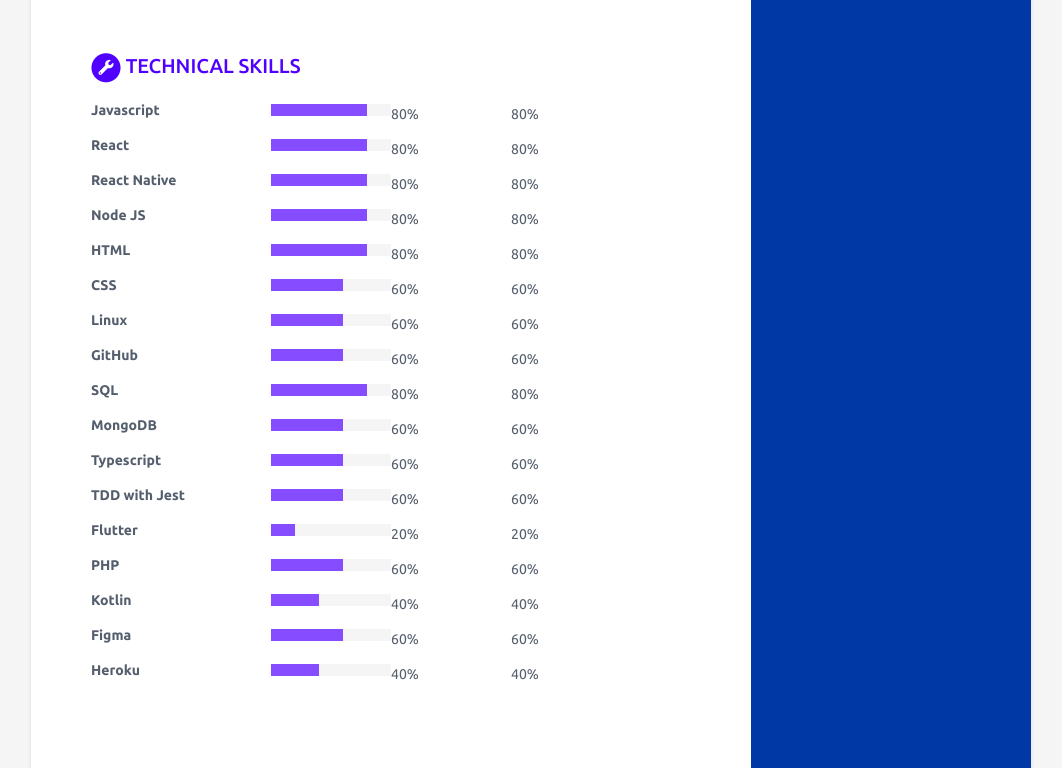
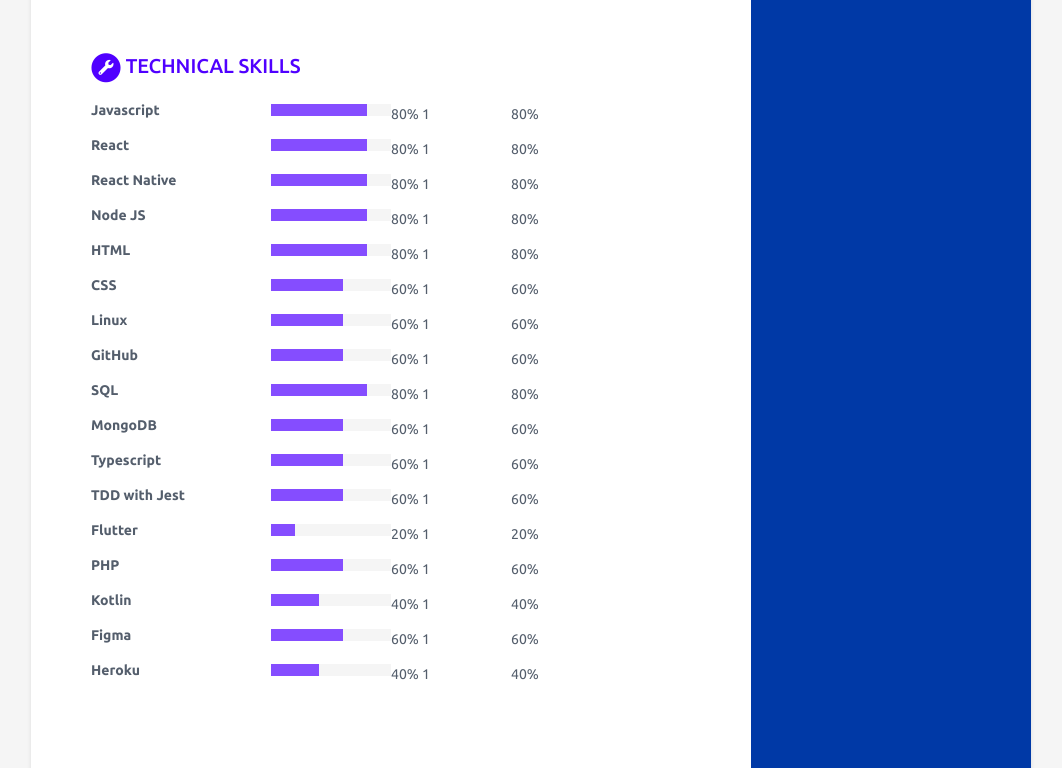
Before and after one commit to our-top-coders/resume-Jonathanrrs, a Jekyll site: the page built from index.html, in a window 1280 px wide. Shown: the part 1093-1861 px from the top of the page, without its empty margins (109-1171 px from the left). Built offline with Jekyll 4.4.1, drawn with Linux system fonts in a browser that asks for light colours.

Commit message:
Update skills.html

```diff
--- a/_includes/skills.html
+++ b/_includes/skills.html
@@ -21,7 +21,7 @@
         <div class="level-bar-inner" data-level="{{ skill.level }}">
         </div>
       </div><!--//level-bar-->
-      <div class="level-name">{{ skill.level }}</div>
+      <div class="level-name">{{ skill.level }} 1</div>
     <div class="level-time">{{ skill.level }}</div>
     </div><!--//item-->
     {% endfor %}
```
